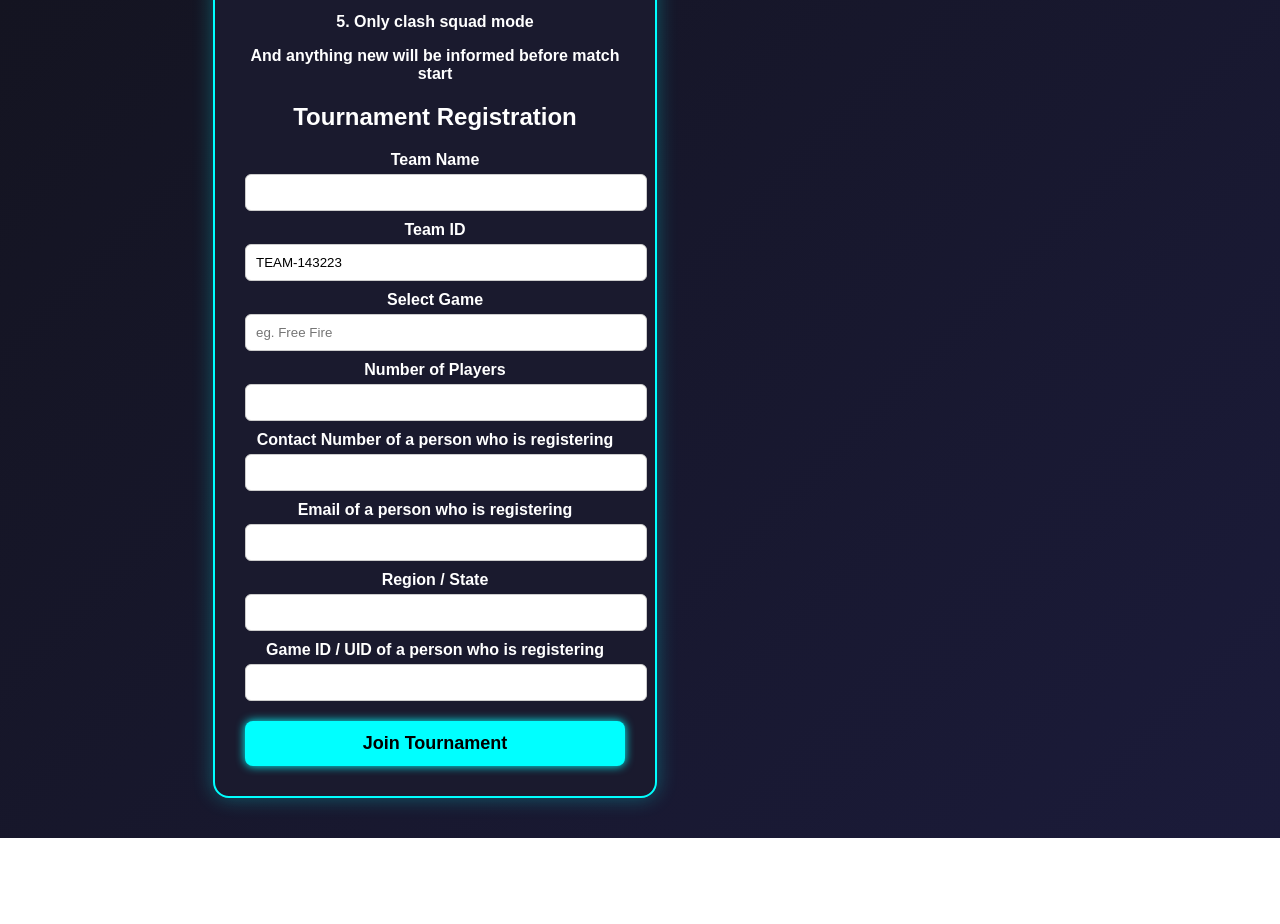
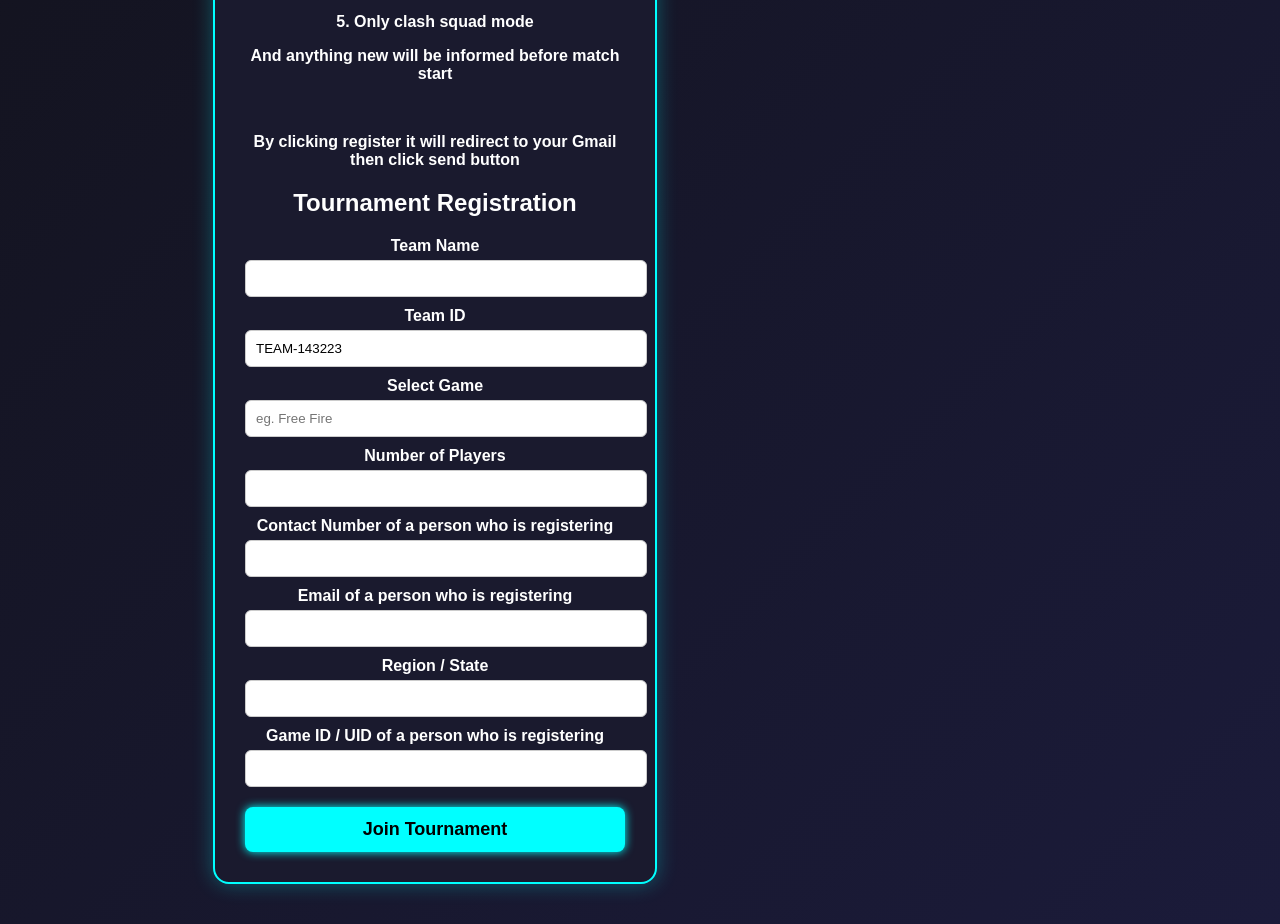
Before and after one commit to tournamentsuppor-arch/tournamentofgames, a plain HTML site: page index.html in a window 1280 px wide. Shown: the part 1525-2449 px from the top of the page. Before the commit the page ends 2363 px from the top, so only its background shows below. Drawn offline with Linux system fonts and the light colour scheme.

Commit message:
Update index.html

```diff
--- a/index.html
+++ b/index.html
@@ -100,6 +100,8 @@
       <p> <b>4. Only Straight attack means player should not go behind the house of enemy and attack </b></p>
       <p> <b>5. Only clash squad mode</b></p>
       <p><b>And anything new will be informed before match start</b></p>
+     <br>
+    <p><b> By clicking register it will redirect to your Gmail then click send button</b></p>
 
 
     <h2>Tournament Registration</h2>
```
